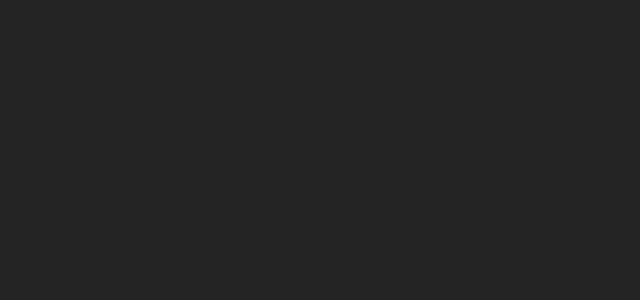
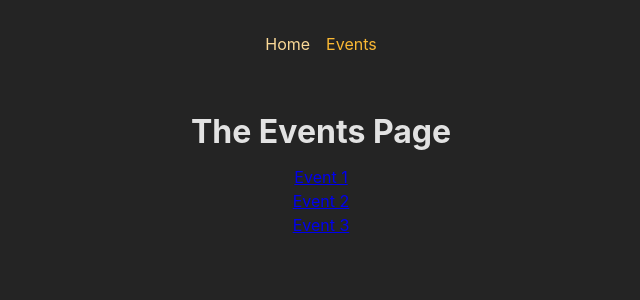
Before and after one commit to sofiane-abou-abderrahim/react-router-events, a React (Create React App) app in the folder frontend/: page /events in a window 1280 px wide. Shown: the top 300 px of the page, without its empty margins (319-959 px from the left). Built offline with nearby package versions, Linux system fonts and the light colour scheme.

Commit message:
1. React Router Basics Refresher Practice Exercice

```diff
--- a/frontend/package.json
+++ b/frontend/package.json
@@ -8,6 +8,7 @@
     "@testing-library/user-event": "^13.5.0",
     "react": "^18.2.0",
     "react-dom": "^18.2.0",
+    "react-router-dom": "^6.23.1",
     "react-scripts": "5.0.1",
     "web-vitals": "^2.1.4"
   },
--- a/frontend/src/App.js
+++ b/frontend/src/App.js
@@ -1,27 +1,43 @@
-// Challenge / Exercise
+import { RouterProvider, createBrowserRouter } from 'react-router-dom';
 
-// 1. Add five new (dummy) page components (content can be simple <h1> elements)
-//    - HomePage
-//    - EventsPage
-//    - EventDetailPage
-//    - NewEventPage
-//    - EditEventPage
-// 2. Add routing & route definitions for these five pages
-//    - / => HomePage
-//    - /events => EventsPage
-//    - /events/<some-id> => EventDetailPage
-//    - /events/new => NewEventPage
-//    - /events/<some-id>/edit => EditEventPage
-// 3. Add a root layout that adds the <MainNavigation> component above all page components
-// 4. Add properly working links to the MainNavigation
-// 5. Ensure that the links in MainNavigation receive an "active" class when active
-// 6. Output a list of dummy events to the EventsPage
-//    Every list item should include a link to the respective EventDetailPage
-// 7. Output the ID of the selected event on the EventDetailPage
-// BONUS: Add another (nested) layout route that adds the <EventNavigation> component above all /events... page components
+import HomePage from './pages/Home';
+import EventsPage from './pages/Events';
+import EventDetailPage from './pages/EventDetail';
+import NewEventDetailPage from './pages/NewEventDetail';
+import EditEventPage from './pages/EditEvent';
+import RootLayout from './pages/Root';
+
+const router = createBrowserRouter([
+  {
+    path: '/',
+    element: <RootLayout />,
+    children: [
+      {
+        index: true,
+        element: <HomePage />
+      },
+      {
+        path: '/events',
+        element: <EventsPage />
+      },
+      {
+        path: '/events/:eventId',
+        element: <EventDetailPage />
+      },
+      {
+        path: '/events/new',
+        element: <NewEventDetailPage />
+      },
+      {
+        path: '/events/:eventId/edit',
+        element: <EditEventPage />
+      }
+    ]
+  }
+]);
 
 function App() {
-  return <div></div>;
+  return <RouterProvider router={router} />;
 }
 
 export default App;
--- a/frontend/src/components/MainNavigation.js
+++ b/frontend/src/components/MainNavigation.js
@@ -1,3 +1,5 @@
+import { NavLink } from 'react-router-dom';
+
 import classes from './MainNavigation.module.css';
 
 function MainNavigation() {
@@ -6,10 +8,25 @@
       <nav>
         <ul className={classes.list}>
           <li>
-            <a>Home</a>
+            <NavLink
+              to="/"
+              className={({ isActive }) =>
+                isActive ? classes.active : undefined
+              }
+              end
+            >
+              Home
+            </NavLink>
           </li>
           <li>
-            <a>Events</a>
+            <NavLink
+              to="/events"
+              className={({ isActive }) =>
+                isActive ? classes.active : undefined
+              }
+            >
+              Events
+            </NavLink>
           </li>
         </ul>
       </nav>
--- a/frontend/src/components/MainNavigation.module.css
+++ b/frontend/src/components/MainNavigation.module.css
@@ -3,7 +3,7 @@
   margin: auto;
   padding: 2rem;
   display: flex;
-  justify-content: space-between;
+  justify-content: center;
 }
 
 .list {
--- a/frontend/src/index.css
+++ b/frontend/src/index.css
@@ -48,3 +48,8 @@
   margin: 0;
   padding: 0;
 }
+
+main {
+  margin: 2rem auto;
+  text-align: center;
+}
--- /dev/null
+++ b/frontend/src/pages/EditEvent.js
@@ -0,0 +1,5 @@
+function EditEventPage() {
+  return <h1>The Edit Event Page</h1>;
+}
+
+export default EditEventPage;
--- /dev/null
+++ b/frontend/src/pages/EventDetail.js
@@ -0,0 +1,19 @@
+import { Link, useParams } from 'react-router-dom';
+
+function EventDetailPage() {
+  const params = useParams();
+
+  return (
+    <>
+      <h1>The Event Detail Page</h1>
+      <p>{params.eventId}</p>
+      <p>
+        <Link to=".." relative="path">
+          Back
+        </Link>
+      </p>
+    </>
+  );
+}
+
+export default EventDetailPage;
--- /dev/null
+++ b/frontend/src/pages/Events.js
@@ -0,0 +1,24 @@
+import { Link } from 'react-router-dom';
+
+const EVENTS = [
+  { id: 'e1', title: 'Event 1' },
+  { id: 'e2', title: 'Event 2' },
+  { id: 'e3', title: 'Event 3' }
+];
+
+function EventsPage() {
+  return (
+    <>
+      <h1>The Events Page</h1>
+      <ul>
+        {EVENTS.map(e => (
+          <li key={e.id}>
+            <Link to={`/events/${e.id}`}>{e.title}</Link>
+          </li>
+        ))}
+      </ul>
+    </>
+  );
+}
+
+export default EventsPage;
--- /dev/null
+++ b/frontend/src/pages/Home.js
@@ -0,0 +1,5 @@
+function HomePage() {
+  return <h1>The Home Page</h1>;
+}
+
+export default HomePage;
--- /dev/null
+++ b/frontend/src/pages/NewEventDetail.js
@@ -0,0 +1,5 @@
+function NewEventDetailPage() {
+  return <h1>The New Event Detail page</h1>;
+}
+
+export default NewEventDetailPage;
--- /dev/null
+++ b/frontend/src/pages/Root.js
@@ -0,0 +1,16 @@
+import { Outlet } from 'react-router-dom';
+
+import MainNavigation from '../components/MainNavigation';
+
+function RootLayout() {
+  return (
+    <>
+      <MainNavigation />
+      <main>
+        <Outlet />
+      </main>
+    </>
+  );
+}
+
+export default RootLayout;
```
Also changed, not shown: 2 other files (tests, documents, lock files or other folders).
